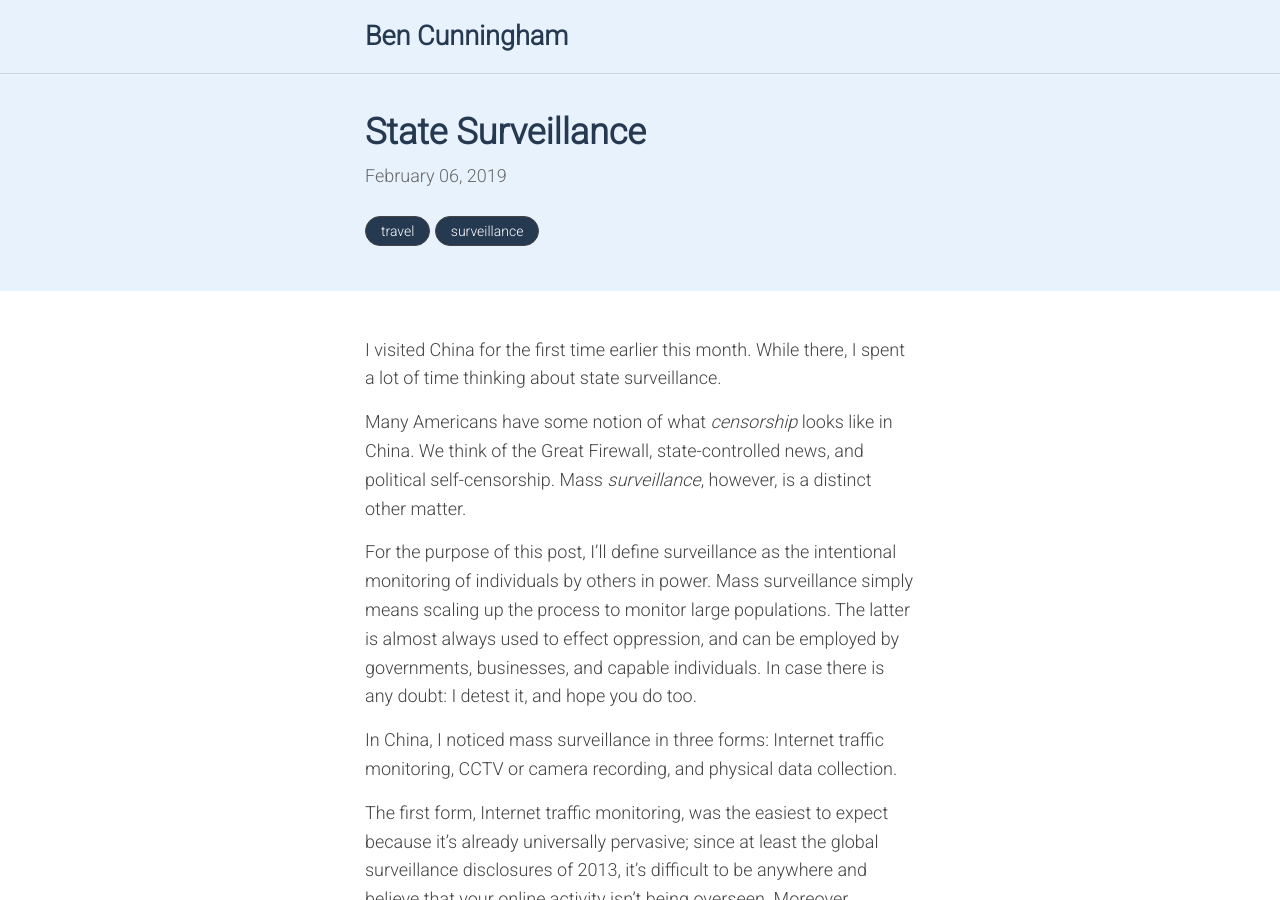
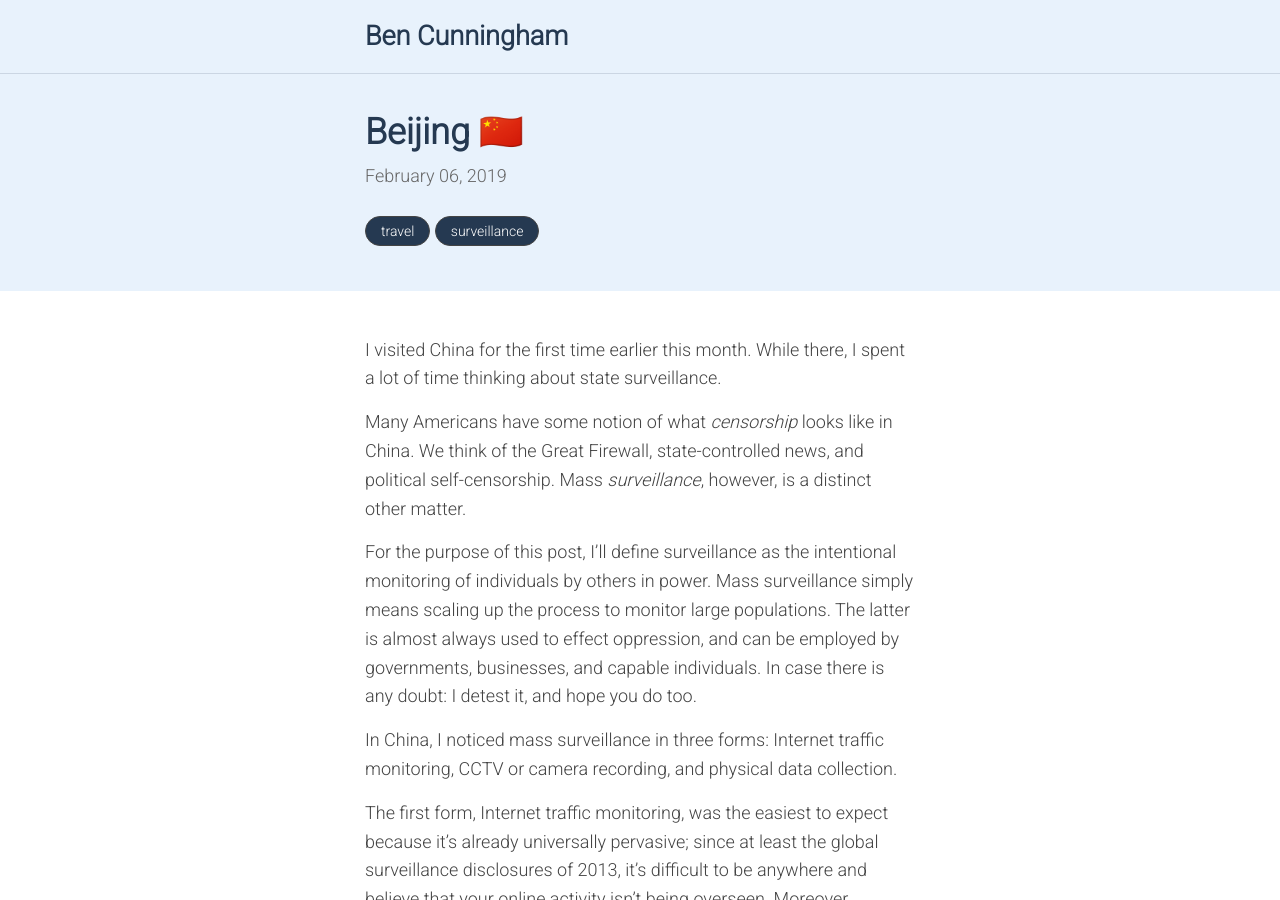
Before and after one commit to benjcunningham/benjcunningham.github.io, a Jekyll site: the page built from _posts/2019-02-09-beijing.md, in a window 1280 px wide and 900 px high. Built offline with Jekyll 4.4.1, drawn with Linux system fonts in a browser that asks for light colours.

Commit message:
Rename Beijing post

```diff
--- a/_posts/2019-02-09-state-surveillance.md
+++ b/_posts/2019-02-09-beijing.md
@@ -1,6 +1,6 @@
 ---
 layout: post
-title: "State Surveillance"
+title: "Beijing 🇨🇳"
 date: 2019-02-06
 tags: [travel, surveillance]
 ---
```
